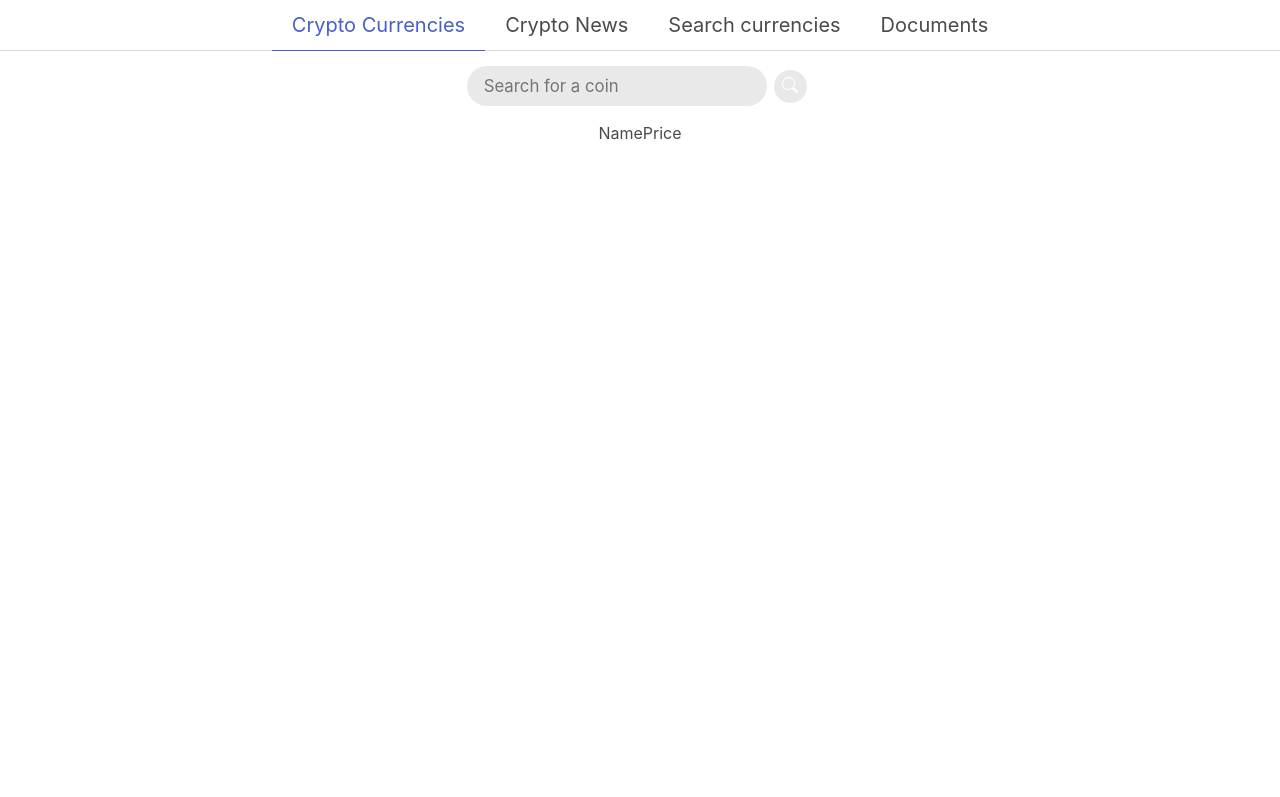
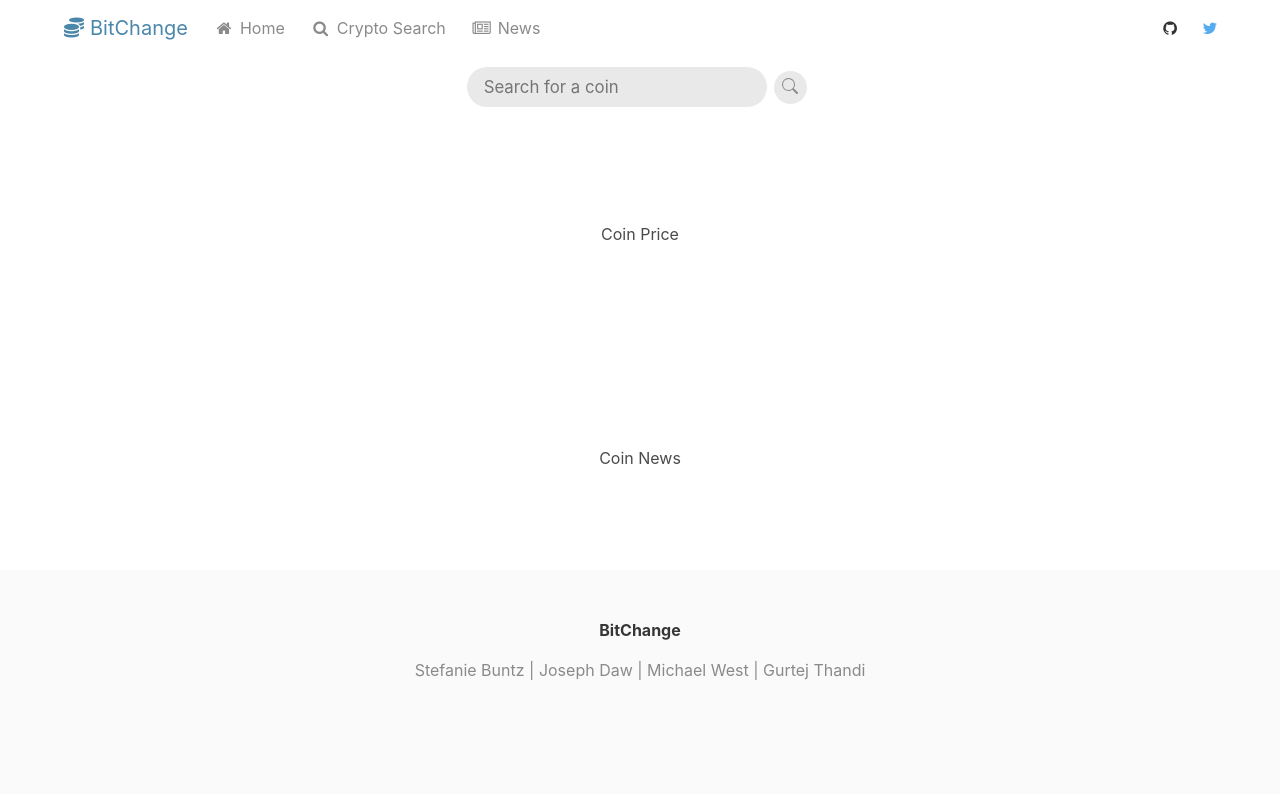
Before and after one commit to sbuntz/InstantCrypto, a plain HTML site: page index.html in a window 1280 px wide. Drawn offline with nearby package versions, Linux system fonts and the light colour scheme.

Commit message:
html updates includes addition to java script to make the navbar responsive

```diff
--- a/assets/css/style.css
+++ b/assets/css/style.css
@@ -8,23 +8,40 @@ ul {
     font-size: 20px;
 }
 
+nav  {
+  margin: 1.5px 50px 50px 50px;
+  padding: 0;
+  box-sizing: border-box;
+}
+
+.navbar-item h4 {
+  color: #4B87AB;
+  font-size: 20px;
+}
+
+.navbar-item #coins {
+  color: #4B87AB;
+  font-size: 20px;
+}
+
+.navbar-item #coins {
+  color: #4B87AB;
+  font-size: 20px;
+}
+
+.navbar-item #nav-button{
+  color:#8a8a8a;
+ }
+
+a.navbar-item.is-active {
+ color:#8a8a8a;
+}
+
 .search-bar {
     display: flex;
     align-items: flex-end;
+    cursor: pointer;
 }
-
-.coin-info {
-    display: flex;
-    align-items: center;
-    justify-content: center;
-}
-
-.search-coin {
-    display: flex;
-    align-items: center;
-    justify-content: center;
-  }
-
   button {
     margin: 0.5em;
     border-radius: 50%;
@@ -33,9 +50,10 @@ ul {
     width: 33px;
     outline: none;
     background: #7c7c7c2b;
-    color: white;
+    color: #8a8a8a;
     cursor: pointer;
     transition: 0.2s ease-in-out;
+
   }
 
   input.search-bar {
@@ -44,13 +62,67 @@ ul {
     padding: 0.4em 1em;
     border-radius: 24px;
     background: #7c7c7c2b;
-    color: white;
+    color: #8a8a8a;
     font-family: inherit;
     font-size: 105%;
     height: 40px;
     width: 300px;
   }
 
+  input:-webkit-autofill,
+  input:-webkit-autofill:hover,
+  input:-webkit-autofill:focus,
+  input:-webkit-autofill:active{
+      -webkit-box-shadow: 0 0 0 30px #e9e9e9 inset !important;
+
+  }
+
+
+  input:-webkit-autofill{
+    -webkit-text-fill-color: #8a8a8a !important;
+}
+
   button:hover {
     background: #7c7c7c6b;
   }
+
+#coin-info {
+  display: flex;
+  align-items: center;
+  justify-content: center;
+}
+
+#coin-info p {
+  display: flex;
+  align-items: center;
+  justify-content: center;
+  margin: 100px;
+}
+
+#news-info {
+  display: flex;
+  align-items: center;
+  justify-content: center;
+
+}
+
+#new-info p {
+  display: flex;
+  align-items: center;
+  justify-content: center;
+  margin: 100px;
+}
+
+.search-coin {
+  display: flex;
+  align-items: center;
+  justify-content: center;
+}
+
+footer p {
+  color: #8a8a8a;
+}
+
+footer a {
+  color: #8a8a8a;
+}
--- a/assets/js/script.js
+++ b/assets/js/script.js
@@ -1,3 +1,29 @@
+
+document.addEventListener('DOMContentLoaded', function () {
+
+    // Get all "navbar-burger" elements
+    var $navbarBurgers = Array.prototype.slice.call(document.querySelectorAll('.navbar-burger'), 0);
+
+    // Check if there are any nav burgers
+    if ($navbarBurgers.length > 0) {
+
+      // Add a click event on each of them
+      $navbarBurgers.forEach(function ($el) {
+        $el.addEventListener('click', function () {
+
+          // Get the target from the "data-target" attribute
+          var target = $el.dataset.target;
+          var $target = document.getElementById(target);
+
+          // Toggle the class on both the "navbar-burger" and the "navbar-menu"
+          $el.classList.toggle('is-active');
+          $target.classList.toggle('is-active');
+
+        });
+      });
+    }
+
+  });
 
 $("#search-button").on("click", function (event) {
     // stop the form submitting
--- a/index.html
+++ b/index.html
@@ -1,5 +1,5 @@
 <!DOCTYPE html>
-<html>
+<html class="has-navbar-fixed-top">
 
 <head>
     <meta charset="utf-8">
@@ -10,30 +10,108 @@
 
     <!-- Google fonts -->
 
+    <!--icon library-->
+    <link rel="stylesheet" href="https://use.fontawesome.com/releases/v5.8.1/css/all.css">
+    <link rel="stylesheet" href="https://cdnjs.cloudflare.com/ajax/libs/font-awesome/4.7.0/css/font-awesome.min.css">
+
     <!-- Custom CSS -->
     <link rel="stylesheet" href="assets/css/style.css">
 
-    <title>Bitchange | Crypto Currency search</title>
+    <title>BitChange | Crypto Currency Search</title>
 
 </head>
 
 <body>
-    <header>
-        <!-- main nav bar -->
-        <div class="tabs is-centered">
-            <ul>
-                <li class="is-active"><a>Crypto Currencies</a></li>
-                <li><a>Crypto News</a></li>
-                <li><a>Search currencies</a></li>
-                <li><a>Documents</a></li>
-            </ul>
+
+    <!-- main nav bar -->
+
+    <nav class="navbar is-fixed-top">
+        <div class="navbar-brand">
+            <a class="navbar-item" href="/index.html">
+                <span class="icon-text">
+                    <span class="icon">
+                        <i class="fas fa-coins" id="coins"></i>
+                    </span>
+                    <h4>BitChange</h4>
+                </span>
+
+
+            </a>
+
+            <a class="navbar-item is-hidden-desktop" href="https://github.com/sbuntz/Project-1" target="_blank">
+                <span class="icon" style="color: #333;">
+                    <i class="fa fa-github"></i>
+                </span>
+            </a>
+
+            <a class="navbar-item is-hidden-desktop" href="https://twitter.com/jgthms" target="_blank">
+                <span class="icon" style="color: #55acee;">
+                    <i class="fa fa-twitter"></i>
+                </span>
+            </a>
+
+            <div class="navbar-burger burger" data-target="nav-menu">
+                <span></span>
+                <span></span>
+                <span></span>
+            </div>
         </div>
-    </header>
+
+        <div id="nav-menu" class="navbar-menu">
+            <div class="navbar-start">
+
+                    <a class="navbar-item is-hoverable is-active" href="/index.html">
+                        <span class="icon-text">
+                            <span class="icon">
+                                <i class="fa fa-home"></i>
+                            </span>
+                            <span>Home</span>
+                        </span>
+
+
+                    <a class="navbar-item is-hoverable is-active" href="#coin-info">
+                        <span class="icon-text">
+                            <span class="icon">
+                                <i class="fa fa-search"></i>
+                            </span>
+                            <span>Crypto Search</span>
+                        </span>
+                    </a>
+
+                    <a class="navbar-item is-hoverable is-active" href="#new-info">
+                        <span class="icon-text">
+                            <span class="icon">
+                                <i class="fa fa-newspaper-o"></i>
+                            </span>
+                            <span>News</span>
+                        </span>
+                    </a>
+            </div>
+
+            <div class="navbar-end">
+                <a class="navbar-item is-hidden-desktop-only" href="https://github.com/" target="_blank">
+                    <span class="icon" style="color: #333;">
+                        <i class="fa fa-github"></i>
+                    </span>
+                </a>
+                <a class="navbar-item is-hidden-desktop-only" data-social-network="Twitter" data-social-action="tweet"
+                data-social-target="http://bitchange.com"
+                href="https://twitter.com/intent/tweet?text=BitChange: a new way to search Crypto&hashtags=BitChange&url=http://bitchange.com"
+                 target="_blank">
+                    <span class="icon" style="color: #55acee;">
+                        <i class="fa fa-twitter"></i>
+                    </span>
+                </a>
+            </div>
+        </div>
+    </nav>
+
 
     <!-- coin search form -->
     <form class="search-coin my-3">
         <input id="coin-name" type="text" class="search-bar" placeholder="Search for a coin">
         <button id="search-button">
+
             <svg xmlns="http://www.w3.org/2000/svg" width="16" height="16" fill="currentColor" class="bi bi-search"
                 viewBox="0 0 16 16">
                 <path
@@ -43,13 +121,14 @@
     </form>
 
     <!-- coin information display -->
-    <div id="coin-container" class="coin-info">
-        <h2 id="coin-heading">Name</h2>
-        <p id="coin-price" class="coin-info">Price</p>
+    <div class="coin-container" id="coin-info">
+        <p>Coin Price</p>
     </div>
 
     <!-- news container -->
-    <div id="news-container" class="coin-info"></div>
+    <div class="news-container" id="new-info">
+        <p>Coin News</p>
+    </div>
 
     <!-- jQuery -->
     <script src="https://code.jquery.com/jquery-3.6.0.min.js"
@@ -58,4 +137,14 @@
     <script src="assets/js/script.js"></script>
 </body>
 
+<footer class="footer">
+    <div class="content has-text-centered">
+      <p>
+        <strong>BitChange</strong>
+        <p> <a href="https://github.com/stbuntz" > Stefanie Buntz </a> | <a href="https://github.com/josephdaw" > Joseph Daw </a> |
+            <a href="https://github.com/mjhwest" > Michael West </a> | <a href="https://github.com/gurtej154" > Gurtej Thandi </a>
+         </p>
+      </p>
+    </div>
+  </footer>
 </html>
```
Also changed, not shown: assets/images/BitChange.png (added), assets/images/coin.png (added), assets/images/logo.png (renamed from logo.png).
